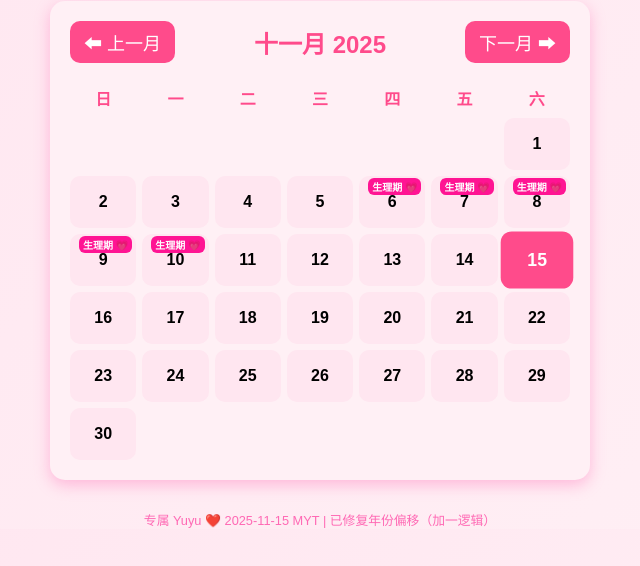
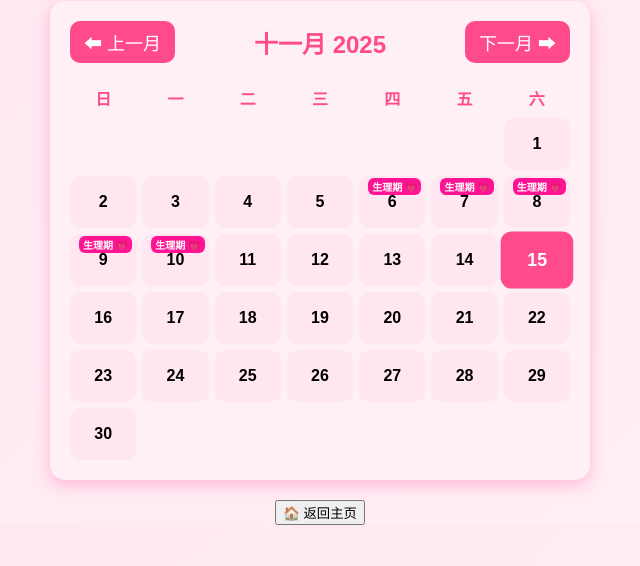
Before and after one commit to loveziyu/loveziyu.github.io, a plain HTML site: page calendar.html in a window 1280 px wide. Shown: the part 96-662 px from the top of the page, without its empty margins (320-960 px from the left). Drawn offline with Linux system fonts and the light colour scheme.

Commit message:
Update calendar.html

```diff
--- a/calendar.html
+++ b/calendar.html
@@ -3,7 +3,7 @@
 <head>
   <meta charset="UTF-8" />
   <meta name="viewport" content="width=device-width, initial-scale=1.0"/>
-  <title>Yuyu 的日历</title>
+  <title>瑜瑜的日历</title>
   <style>
     body {
       margin: 0; padding: 0; font-family: "Microsoft YaHei", sans-serif;
@@ -57,7 +57,7 @@
   </div>
   <div class="days" id="days"></div>
 </div>
-<div class="footer">专属 Yuyu ❤️ 2025-11-15 MYT | 已修复年份偏移（加一逻辑）</div>
+<button id="returnHome" onclick="goHome()">🏠 返回主页</button>
 
 <!-- 农历库 -->
 <script src="https://cdn.jsdelivr.net/npm/lunar-javascript@1.3.0/lunar.min.js"></script>
@@ -179,6 +179,10 @@
 
   // 启动
   renderCalendar(currentMonth, currentYear);
+
+  function goHome() {
+    window.location.href = "index.html";
+}
 </script>
 </body>
 </html>
```
